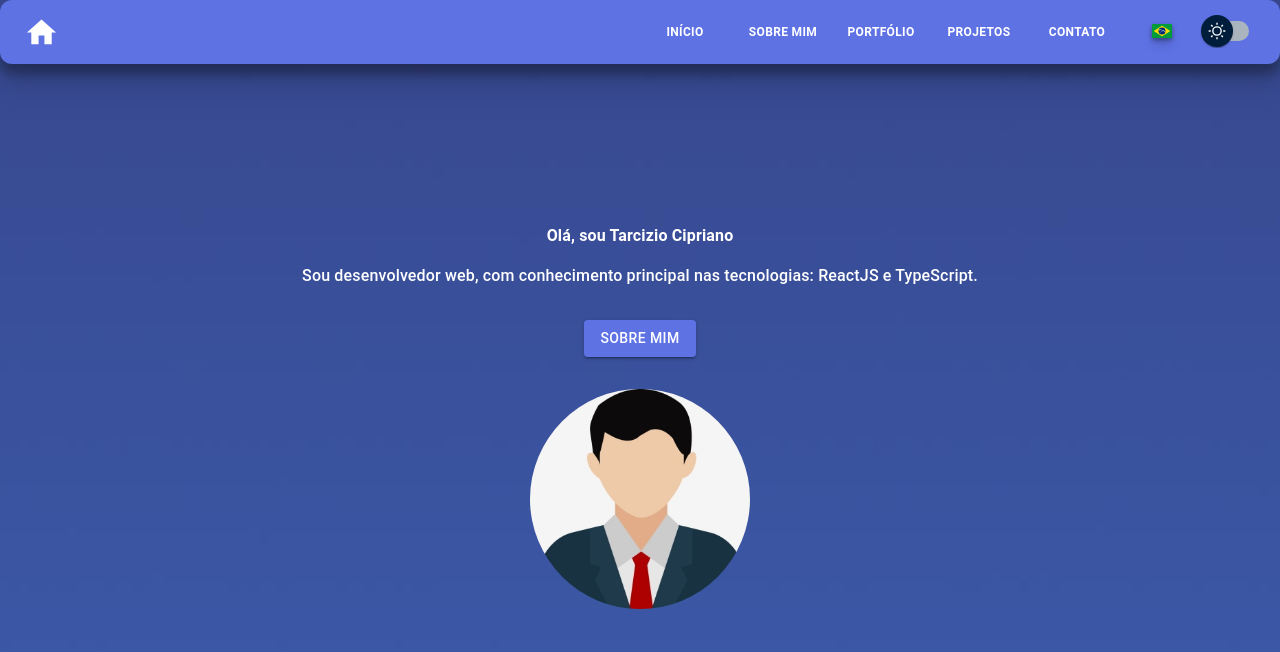
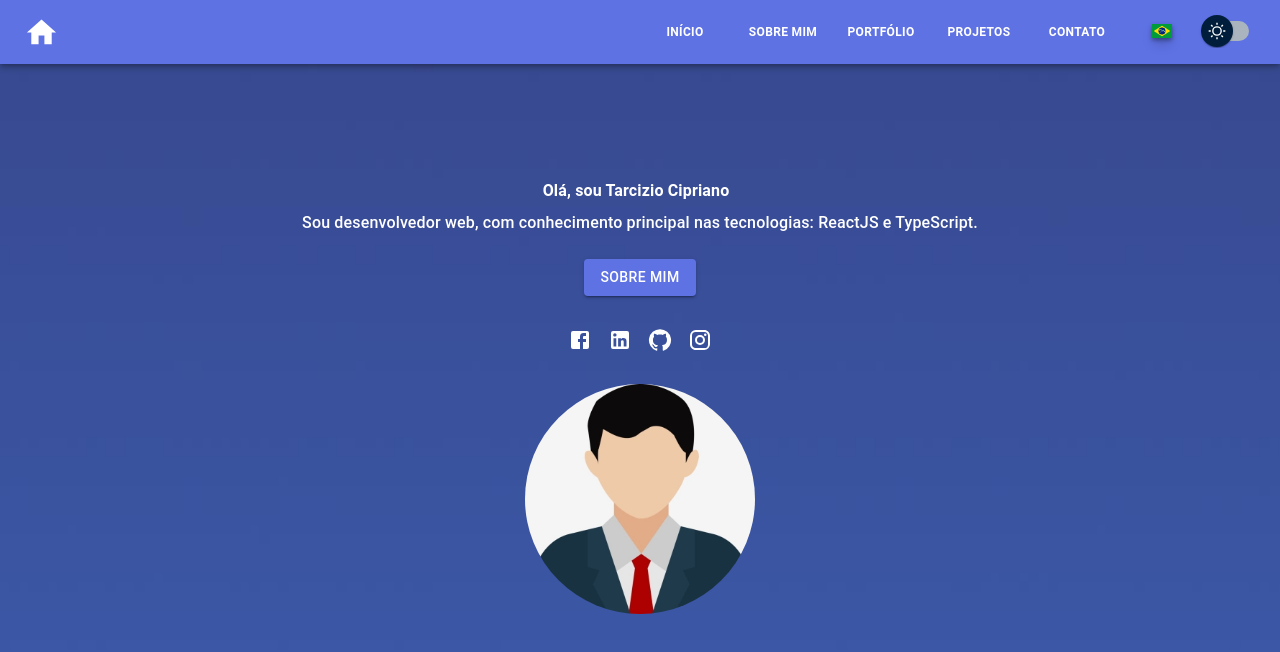
Before and after one commit to tarciziofcipriano/portfolio, a React (Create React App) app: page / in a window 1280 px wide. Shown: the top 652 px of the page. Built offline with nearby package versions, Linux system fonts and the light colour scheme.

Commit message:
Fix interface do Dashboard

```diff
--- a/src/components/Header.tsx
+++ b/src/components/Header.tsx
@@ -28,7 +28,7 @@ const Header = ({
   };
 
   return (
-    <AppBar component="nav">
+    <AppBar component="nav" sx={{ borderRadius: 0 }}>
       <Toolbar sx={{ justifyContent: "space-between" }}>
         <IconButton
           color="inherit"
--- a/src/pages/Dashboard.tsx
+++ b/src/pages/Dashboard.tsx
@@ -1,4 +1,18 @@
-import { Box, Button, Grid, Slide, Typography } from "@mui/material";
+import {
+  Box,
+  Button,
+  Grid,
+  IconButton,
+  Slide,
+  Tooltip,
+  Typography,
+} from "@mui/material";
+import {
+  Facebook as FacebookIcon,
+  LinkedIn as LinkedInIcon,
+  GitHub as GitHubIcon,
+  Instagram as InstagramIcon,
+} from "@mui/icons-material";
 import { useTranslation } from "react-i18next";
 import { Link } from "react-router-dom";
 import { ABOUT_ME } from "../routes/constants";
@@ -15,31 +29,85 @@ const Dashboard = () => {
         sx={{ color: "white" }}
         container
       >
-        <Grid item xs={12} sm={12} md={8} lg={9}>
-          <Box pt={5}>
-            <Typography fontWeight="bold" fontSize="h3" ml={1} mr={1}>
+        <Grid item xs={12} sm={12} md={8} lg={9} pl={1} pr={1}>
+          <Box>
+            <Typography fontWeight="bold" fontSize="h3" mr={1}>
               {t("TEXT.DASHBOARD_TITLE")}
             </Typography>
-            <Typography fontWeight={500} fontSize="h6" m={2}>
+            <Typography fontWeight={500} fontSize="h6" mt={1}>
               {t("TEXT.DASHBOARD_SUBTITLE")}
             </Typography>
           </Box>
           <Button
             variant="contained"
-            sx={{ mt: 2, mb: 4 }}
+            sx={{ mt: 3, mb: 3 }}
             component={Link}
             to={ABOUT_ME}
           >
             {t("TEXT.ABOUT_ME")}
           </Button>
+          <Grid container sx={{ placeContent: "center" }} mb={3}>
+            <Grid item>
+              <a
+                href="https://pt-br.facebook.com/tarcizio.cipriano/"
+                target="_blank"
+                rel="noreferrer"
+              >
+                <Tooltip title="Facebook">
+                  <IconButton style={{ color: "#FEFEFE" }}>
+                    <FacebookIcon />
+                  </IconButton>
+                </Tooltip>
+              </a>
+            </Grid>
+            <Grid item>
+              <a
+                href="https://www.linkedin.com/in/tarcizio-fernandes-cipriano-88bb98146/"
+                target="_blank"
+                rel="noreferrer"
+              >
+                <Tooltip title="LinkedIn">
+                  <IconButton style={{ color: "#FEFEFE" }}>
+                    <LinkedInIcon />
+                  </IconButton>
+                </Tooltip>
+              </a>
+            </Grid>
+            <Grid item alignSelf="center">
+              <a
+                href="https://github.com/tarciziofcipriano"
+                target="_blank"
+                rel="noreferrer"
+              >
+                <Tooltip title="GitHub">
+                  <IconButton style={{ color: "#FEFEFE" }}>
+                    <GitHubIcon />
+                  </IconButton>
+                </Tooltip>
+              </a>
+            </Grid>
+            <Grid item>
+              <a
+                href="https://www.instagram.com/ciprianotarcizio/"
+                target="_blank"
+                rel="noreferrer"
+              >
+                <Tooltip title="Instagram">
+                  <IconButton style={{ color: "#FEFEFE" }}>
+                    <InstagramIcon />
+                  </IconButton>
+                </Tooltip>
+              </a>
+            </Grid>
+          </Grid>
         </Grid>
         <Grid item pl={1.5} pr={1.5}>
           <img
             src="/user.jpg"
             alt="user"
             style={{
-              height: "220px",
-              width: "220px",
+              height: "230px",
+              width: "230px",
               borderRadius: "50%",
             }}
           />
```
